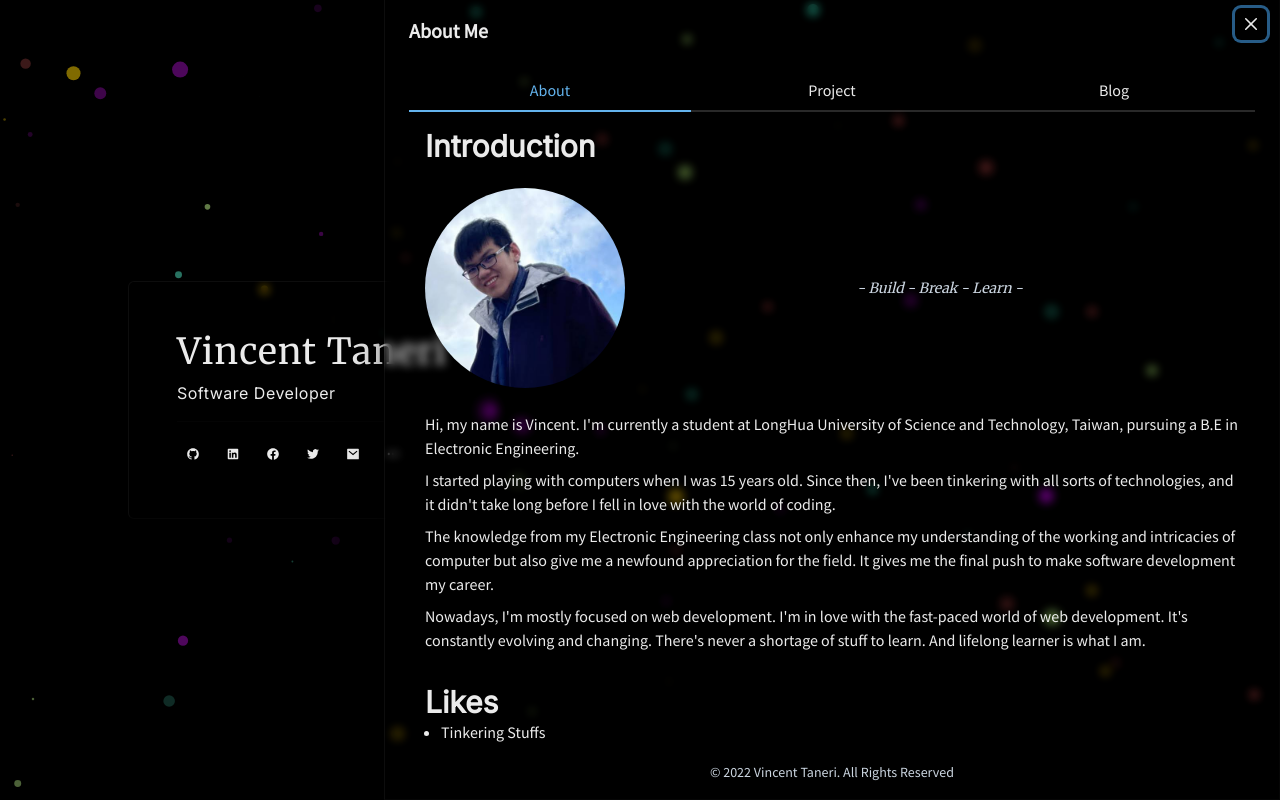
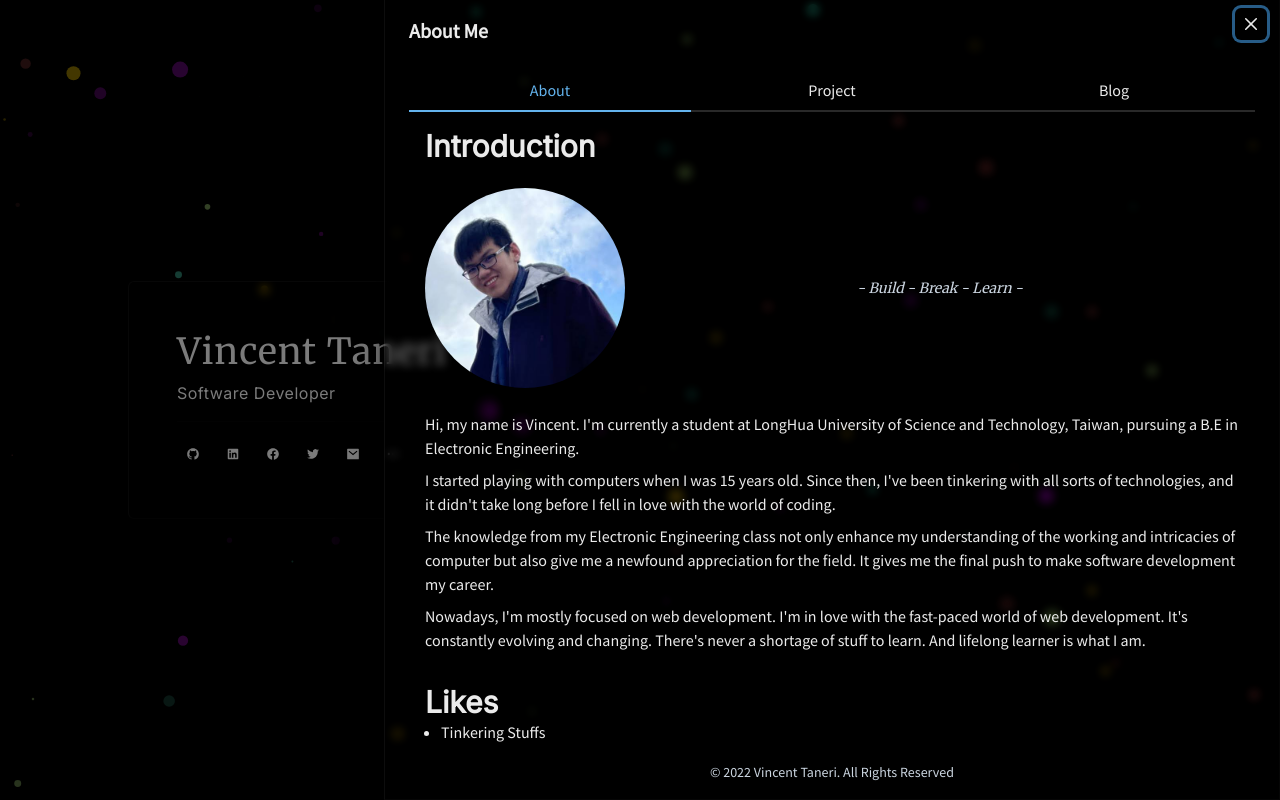
Before and after one commit to tanerijun/vitaneri-v1, a Next.js app: page / in a window 1280 px wide. Both pictures are taken after a click on the button 393 px from the left and 454 px from the top of the page. Built offline with nearby package versions, Linux system fonts and the light colour scheme.

Commit message:
Re-enable DrawerOverlay

```diff
--- a/src/components/LinkIcons/index.tsx
+++ b/src/components/LinkIcons/index.tsx
@@ -17,7 +17,7 @@ import {
   DrawerBody,
   DrawerFooter,
   DrawerHeader,
-  // DrawerOverlay,
+  DrawerOverlay,
   DrawerContent,
   DrawerCloseButton,
   useClipboard,
@@ -105,7 +105,7 @@ const AboutMeIcon = () => {
         finalFocusRef={btnRef}
         size={['full', 'full', 'xl']}
       >
-        {/* <DrawerOverlay /> */}
+        <DrawerOverlay />
         <DrawerContent
           bg="blackAlpha.50"
           className="glassmorphism"
```
